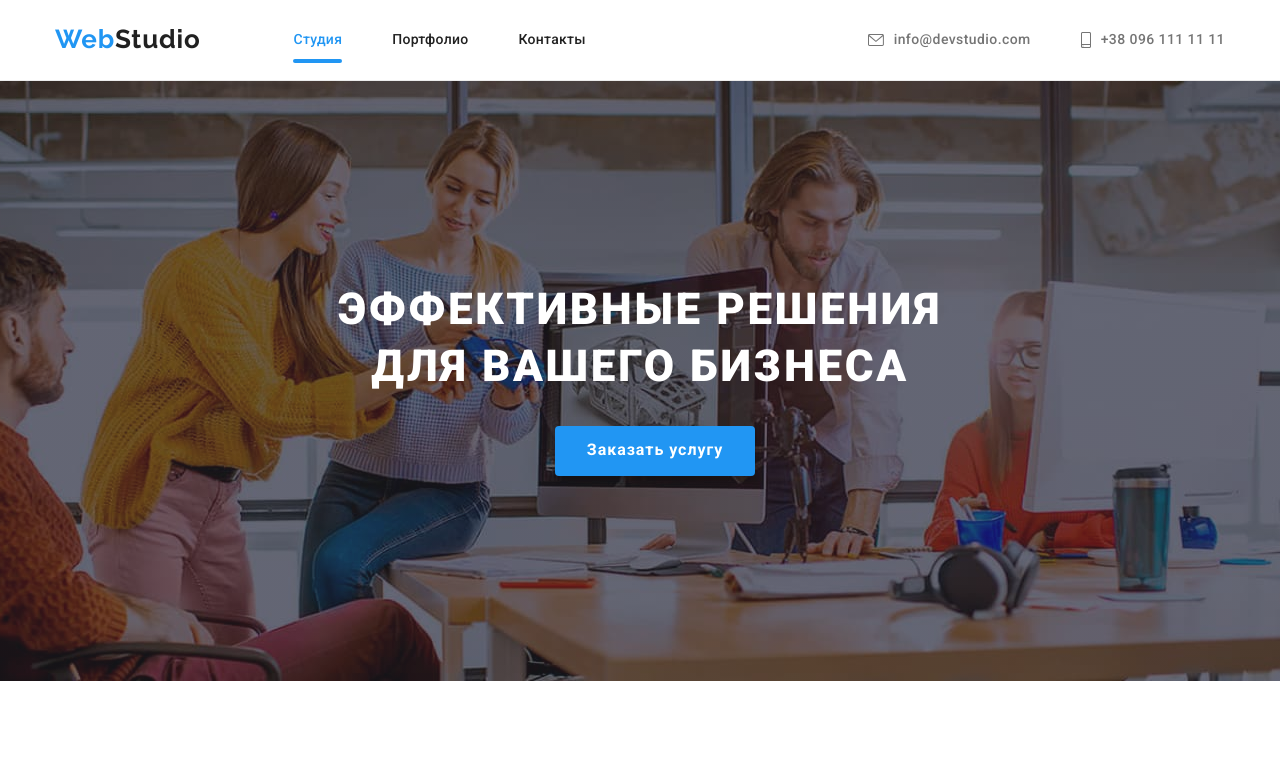
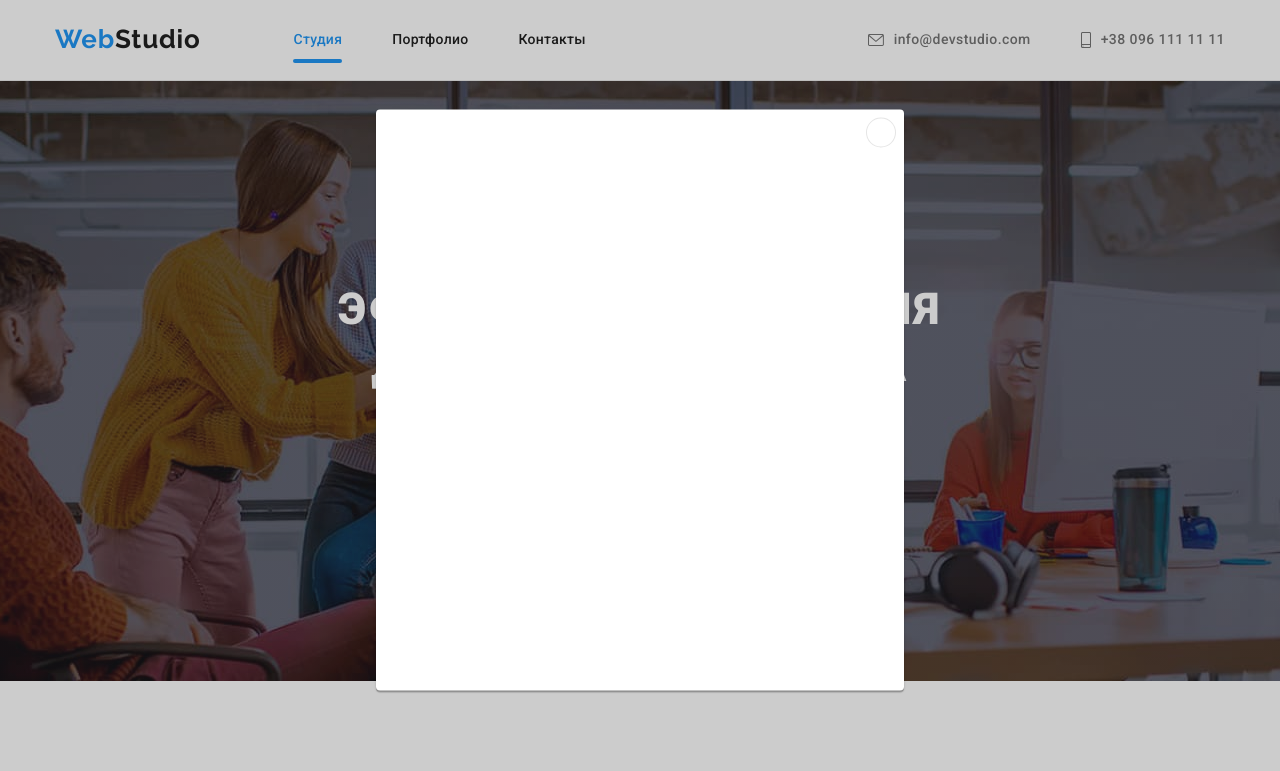
Before and after one commit to vadym-bess/-goit-markup-hw-04, a plain HTML site: page index.html in a window 1280 px wide. Shown: the top 771 px of the page. Drawn offline with nearby package versions, Linux system fonts and the light colour scheme.

Commit message:
jhfjyruitufoyu

```diff
--- a/css/styles.css
+++ b/css/styles.css
@@ -148,14 +148,12 @@ body{
     color: var(--secont-title-text-color);
 }
 
-.hero-button{
+
+.hero-button {
     display: flex;
     justify-content: space-evenly;
     align-items: center;
     margin-left: 500px;
-}
-
-.hero-button {
     width: 200px;
     height: 50px;
     color: var(--secont-title-text-color);
@@ -778,22 +776,45 @@ ul{
     margin-left: 70px;
 }
 
-.backdrop-is-hidden{
-    visibility: hidden;
+.is-hidden{
+    position: fixed;
     left: 0;
-    top: 0;
-    position: fixed;
+    top:0;
     width: 100%;
     height: 100%;
     background: rgba(0, 0, 0, 0.2);
+    pointer-events: ;
 }
 
 .modal{
+    position: fixed;
+    left: 50%;
+    top: 50%;
+    transform: translate(-50%, -50%);
     width: 528px;
-    height: 581px;
+    min-height: 581px;
     background: var(--secont-title-text-color);
     box-shadow: 0px 1px 3px rgba(0, 0, 0, 0.12), 0px 1px 1px rgba(0, 0, 0, 0.14), 0px 2px 1px rgba(0, 0, 0, 0.2);
     border-radius: 4px;
+}
 
+.icon-close {
+    width: 100%;
+    height: 100%;
+    border-radius: 50%;
+    background: var(--background-color);
+    border: 1px solid rgba(0, 0, 0, 0);
+}
+
+.modal-close-button{
+    position: absolute;
+    right: 8px;
+    top:8px;
+    align-items: center;
+    width: 30px;
+    height: 30px;
+    border-radius: 50%;
+    background: var(--background-color);
+    border: 1px solid rgba(0, 0, 0, 0.1);
 
 }
--- a/index.html
+++ b/index.html
@@ -66,8 +66,6 @@
             </div>
         </header>
 
-
-
     <main>
 
         <section class="img-hero-section hero-section">
@@ -76,14 +74,16 @@
                 Эффективные решения для вашего бизнеса
                 </h1>
 
-                <button class="hero-button" type="button">Заказать услугу</button>
+                <button  class="hero-button" type="button" data-modal-open>Заказать услугу</button>
 
-                <div class="backdrop-is-hidden" data modal>
+                <div class="is-hidden" data modal>
                     <div class="modal">
-                        <p>
-                            Lorem ipsum dolor, sit amet consectetur adipisicing elit. Animi sed tempore expedita consectetur ad commodi voluptatibus illum odit magni veniam.
-                        </p>
-                        <button data-modal-close>Закрыть</button>
+
+                        <button class="modal-close-button" data-modal-close>
+                            <svg class="icon-close" width="30" height="30">
+                                <use href="./images/symbol-defs.svg#icon-vector"></use>
+                            </svg>
+                        </button>
                     </div>
                 </div>
 
```
Also changed, not shown: images/close.svg (added), images/symbol-defs.svg, 2 other files.
